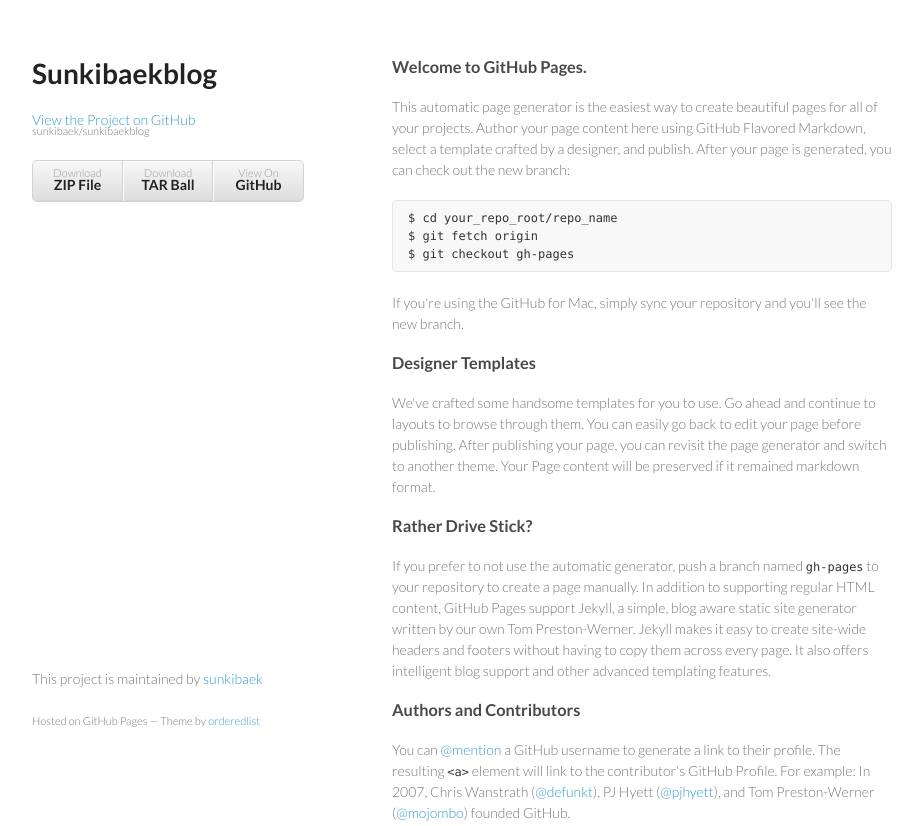
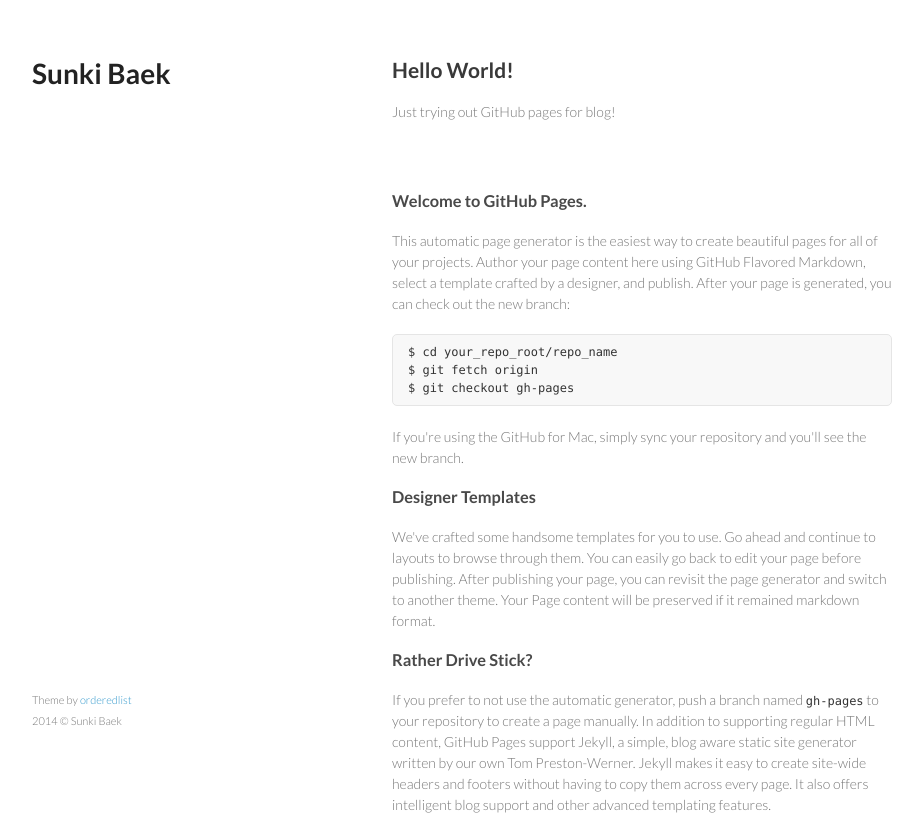
Before and after one commit to sunkibaek/blog, a plain HTML site: page index.html in a window 1280 px wide. Shown: the top 826 px of the page, without its empty margins (178-1101 px from the left). Drawn offline with Linux system fonts and the light colour scheme.

Commit message:
add test blog

```diff
--- a/index.html
+++ b/index.html
@@ -3,7 +3,7 @@
   <head>
     <meta charset="utf-8">
     <meta http-equiv="X-UA-Compatible" content="chrome=1">
-    <title>Sunkibaekblog by sunkibaek</title>
+    <title>Sunki Baek :: Web Developer</title>
 
     <link rel="stylesheet" href="stylesheets/styles.css">
     <link rel="stylesheet" href="stylesheets/pygment_trac.css">
@@ -15,21 +15,19 @@
   <body>
     <div class="wrapper">
       <header>
-        <h1>Sunkibaekblog</h1>
-        <p></p>
+        <h1>Sunki Baek</h1>
+      </header>
 
-        <p class="view"><a href="https://github.com/sunkibaek/sunkibaekblog">View the Project on GitHub <small>sunkibaek/sunkibaekblog</small></a></p>
+      <section>
+        <h2>Hello World!</h2>
 
+        <p>Just trying out GitHub pages for blog!</p>
+      </section>
 
-        <ul>
-          <li><a href="https://github.com/sunkibaek/sunkibaekblog/zipball/master">Download <strong>ZIP File</strong></a></li>
-          <li><a href="https://github.com/sunkibaek/sunkibaekblog/tarball/master">Download <strong>TAR Ball</strong></a></li>
-          <li><a href="https://github.com/sunkibaek/sunkibaekblog">View On <strong>GitHub</strong></a></li>
-        </ul>
-      </header>
       <section>
         <h3>
-<a name="welcome-to-github-pages" class="anchor" href="#welcome-to-github-pages"><span class="octicon octicon-link"></span></a>Welcome to GitHub Pages.</h3>
+          <a name="welcome-to-github-pages" class="anchor" href="#welcome-to-github-pages"><span class="octicon octicon-link"></span></a>Welcome to GitHub Pages.
+        </h3>
 
         <p>This automatic page generator is the easiest way to create beautiful pages for all of your projects. Author your page content here using GitHub Flavored Markdown, select a template crafted by a designer, and publish. After your page is generated, you can check out the new branch:</p>
 
@@ -41,31 +39,44 @@ $ git checkout gh-pages
         <p>If you're using the GitHub for Mac, simply sync your repository and you'll see the new branch.</p>
 
         <h3>
-<a name="designer-templates" class="anchor" href="#designer-templates"><span class="octicon octicon-link"></span></a>Designer Templates</h3>
+          <a name="designer-templates" class="anchor" href="#designer-templates"><span class="octicon octicon-link"></span></a>Designer Templates
+        </h3>
 
         <p>We've crafted some handsome templates for you to use. Go ahead and continue to layouts to browse through them. You can easily go back to edit your page before publishing. After publishing your page, you can revisit the page generator and switch to another theme. Your Page content will be preserved if it remained markdown format.</p>
 
         <h3>
-<a name="rather-drive-stick" class="anchor" href="#rather-drive-stick"><span class="octicon octicon-link"></span></a>Rather Drive Stick?</h3>
+          <a name="rather-drive-stick" class="anchor" href="#rather-drive-stick"><span class="octicon octicon-link"></span></a>Rather Drive Stick?
+        </h3>
 
         <p>If you prefer to not use the automatic generator, push a branch named <code>gh-pages</code> to your repository to create a page manually. In addition to supporting regular HTML content, GitHub Pages support Jekyll, a simple, blog aware static site generator written by our own Tom Preston-Werner. Jekyll makes it easy to create site-wide headers and footers without having to copy them across every page. It also offers intelligent blog support and other advanced templating features.</p>
 
         <h3>
-<a name="authors-and-contributors" class="anchor" href="#authors-and-contributors"><span class="octicon octicon-link"></span></a>Authors and Contributors</h3>
+          <a name="authors-and-contributors" class="anchor" href="#authors-and-contributors"><span class="octicon octicon-link"></span></a>Authors and Contributors
+        </h3>
 
         <p>You can <a href="https://github.com/blog/821" class="user-mention">@mention</a> a GitHub username to generate a link to their profile. The resulting <code>&lt;a&gt;</code> element will link to the contributor's GitHub Profile. For example: In 2007, Chris Wanstrath (<a href="https://github.com/defunkt" class="user-mention">@defunkt</a>), PJ Hyett (<a href="https://github.com/pjhyett" class="user-mention">@pjhyett</a>), and Tom Preston-Werner (<a href="https://github.com/mojombo" class="user-mention">@mojombo</a>) founded GitHub.</p>
 
         <h3>
-<a name="support-or-contact" class="anchor" href="#support-or-contact"><span class="octicon octicon-link"></span></a>Support or Contact</h3>
+          <a name="support-or-contact" class="anchor" href="#support-or-contact"><span class="octicon octicon-link"></span></a>Support or Contact
+        </h3>
 
         <p>Having trouble with Pages? Check out the documentation at <a href="http://help.github.com/pages">http://help.github.com/pages</a> or contact <a href="mailto:support@github.com">support@github.com</a> and we’ll help you sort it out.</p>
       </section>
+
       <footer>
-        <p>This project is maintained by <a href="https://github.com/sunkibaek">sunkibaek</a></p>
-        <p><small>Hosted on GitHub Pages &mdash; Theme by <a href="https://github.com/orderedlist">orderedlist</a></small></p>
+        <p><small>Theme by <a href="https://github.com/orderedlist">orderedlist</a><br>2014 &copy; Sunki Baek</small></p>
       </footer>
     </div>
     <script src="javascripts/scale.fix.js"></script>
+    <script>
+      (function(i,s,o,g,r,a,m){i['GoogleAnalyticsObject']=r;i[r]=i[r]||function(){
+      (i[r].q=i[r].q||[]).push(arguments)},i[r].l=1*new Date();a=s.createElement(o),
+      m=s.getElementsByTagName(o)[0];a.async=1;a.src=g;m.parentNode.insertBefore(a,m)
+      })(window,document,'script','//www.google-analytics.com/analytics.js','ga');
 
+      ga('create', 'UA-44056140-7', 'auto');
+      ga('send', 'pageview');
+
+    </script>
   </body>
 </html>
```
Lines whose indentation alone changed are shown as unchanged.
